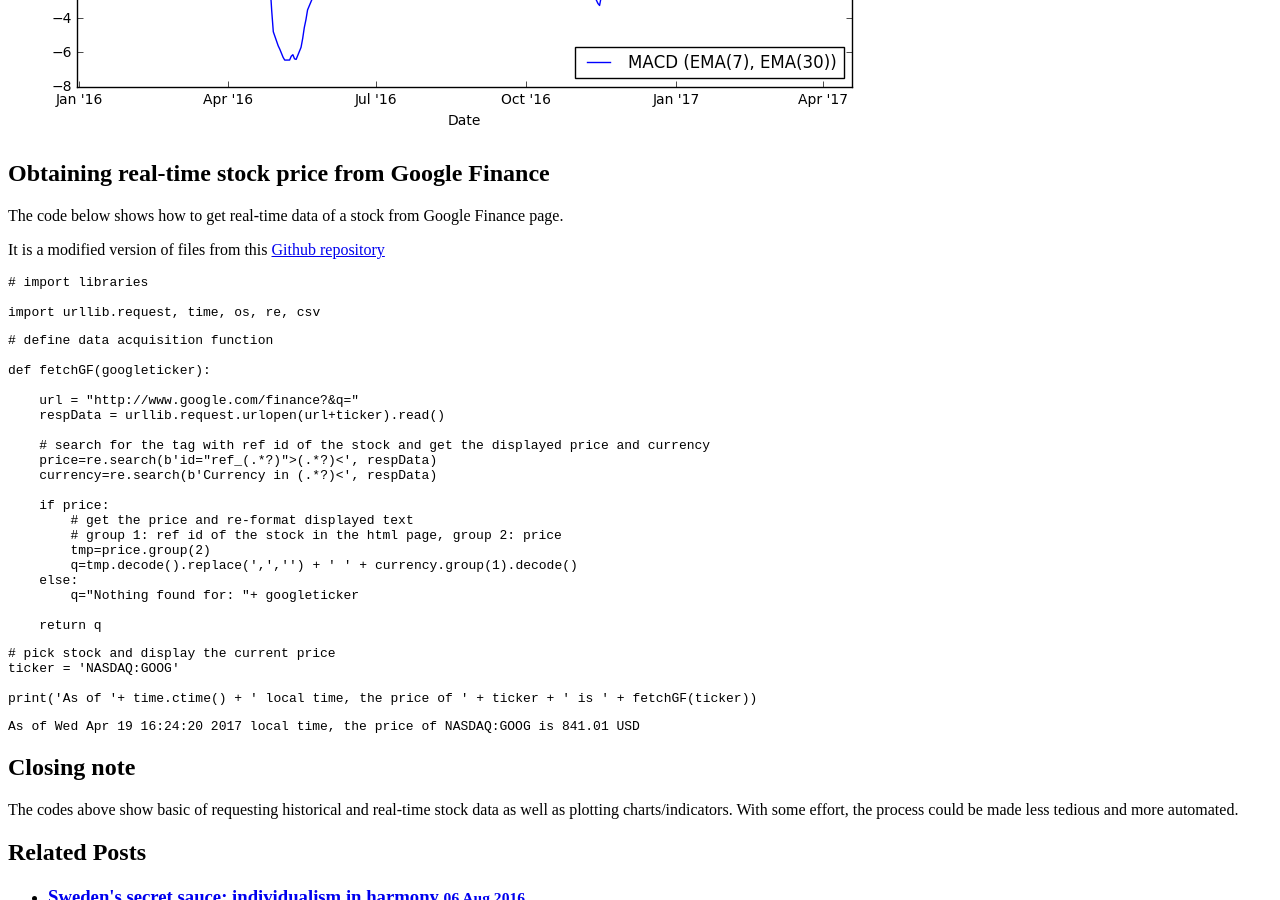
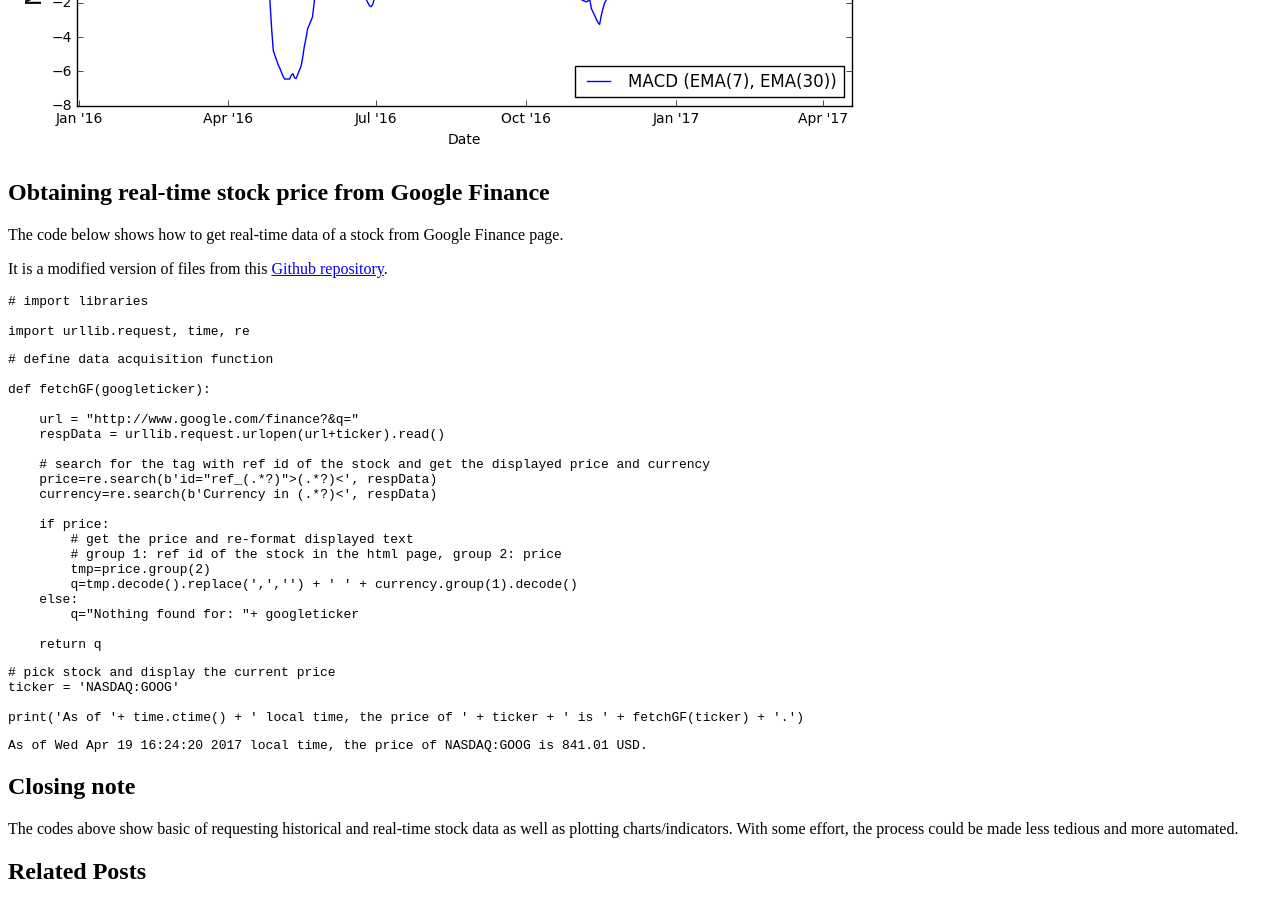
Before and after one commit to clumdee/clumdee.github.io_hyde, a Jekyll site: the page built from codes/_posts/2017-04-19-basic-stock-analysis.md, in a window 1280 px wide and 900 px high, scrolled down 2165 px. Built offline with Jekyll 4.4.1, drawn with Linux system fonts in a browser that asks for light colours; some of the changed text lies outside the part shown.

````diff
--- a/codes/_posts/2017-04-19-basic-stock-analysis.md
+++ b/codes/_posts/2017-04-19-basic-stock-analysis.md
@@ -94,13 +94,13 @@ ax3.legend(loc=4)
 
 The code below shows how to get real-time data of a stock from Google Finance page.
 
-It is a modified version of files from this [Github repository](https://github.com/keevee09/hacking-google-finance-in-real-time)
+It is a modified version of files from this [Github repository](https://github.com/keevee09/hacking-google-finance-in-real-time).
 
 
 ```python
 # import libraries
 
-import urllib.request, time, os, re, csv
+import urllib.request, time, re
 ```
 
 
@@ -132,10 +132,10 @@ def fetchGF(googleticker):
 # pick stock and display the current price
 ticker = 'NASDAQ:GOOG'
 
-print('As of '+ time.ctime() + ' local time, the price of ' + ticker + ' is ' + fetchGF(ticker))
+print('As of '+ time.ctime() + ' local time, the price of ' + ticker + ' is ' + fetchGF(ticker) + '.')
 ```
 
-    As of Wed Apr 19 16:24:20 2017 local time, the price of NASDAQ:GOOG is 841.01 USD
+    As of Wed Apr 19 16:24:20 2017 local time, the price of NASDAQ:GOOG is 841.01 USD.
 
 
 ## Closing note
````
Also changed, not shown: other parts of codes/_posts/2017-04-19-basic-stock-analysis.md (+2 -2 lines).
